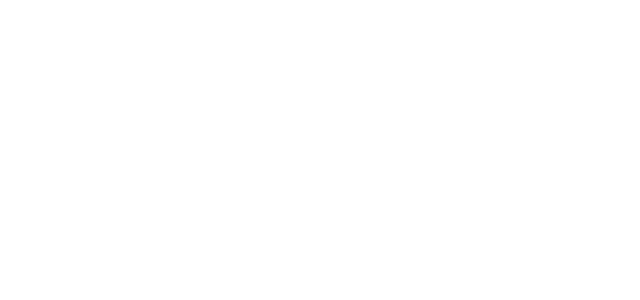
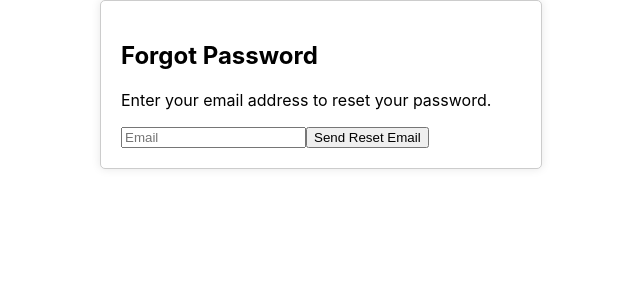
Before and after one commit to Sowmiya04Balachandran/Expense-Tracker, a React (Create React App) app: page /forgotpassword in a window 1280 px wide. Before the commit this address had no page. Shown: the top 300 px of the page, without its empty margins (319-959 px from the left). Built offline with nearby package versions, Linux system fonts and the light colour scheme.

Commit message:
Forgot password

```diff
--- a/src/App.js
+++ b/src/App.js
@@ -31,6 +31,7 @@
 import UpdateProfile from './UpdateDetail/UpdateDetail';
 import Profile from './Profile/Profile';
 import Login from './Login/Login';
+import ForgotPassword from './Login/ForgotPassword';
 
 function App() {
   return (
@@ -41,6 +42,7 @@
           <Route path="/Login" element={<Login/>}/>
           <Route path="/updateprofile" element={<UpdateProfile />} />
           <Route path="/completeprofile" element={<Profile />} />
+          <Route path="/forgotpassword" element={<ForgotPassword/>}/>
         </Routes>
       </Router>
     </AuthContextProvider>
--- /dev/null
+++ b/src/Login/ForgotPassword.js
@@ -0,0 +1,62 @@
+import React, { useState } from 'react';
+import classes from './ForgotPassword.module.css'; // Create a CSS module for styling
+
+const ForgotPassword = () => {
+  const [email, setEmail] = useState('');
+  const [isLoading, setIsLoading] = useState(false);
+  const [message, setMessage] = useState('');
+
+  const sendPasswordResetEmail = async () => {
+    setIsLoading(true);
+
+    try {
+      // Send a password reset email to the entered email address using Firebase API
+      const response = await fetch(
+        `https://identitytoolkit.googleapis.com/v1/accounts:sendOobCode?key=AIzaSyCgl1Kkkaw7_gJny8ISnqxhFean3l_05B8`,
+        {
+          method: 'POST',
+          body: JSON.stringify({
+            requestType: 'PASSWORD_RESET',
+            email: email,
+          }),
+          headers: {
+            'Content-Type': 'application/json',
+          },
+        }
+      );
+
+      if (response.ok) {
+        setMessage('Password reset email sent. Please check your inbox.');
+      } else {
+        setMessage('Password reset failed. Please check your email address.');
+      }
+    } catch (error) {
+      console.error('Error sending password reset email:', error);
+      setMessage('An error occurred. Please try again later.');
+    } finally {
+      setIsLoading(false);
+    }
+  };
+
+  return (
+    <div className={classes.container}>
+      <h2>Forgot Password</h2>
+      <p>Enter your email address to reset your password.</p>
+
+      <input
+        type="email"
+        placeholder="Email"
+        value={email}
+        onChange={(e) => setEmail(e.target.value)}
+      />
+
+      <button onClick={sendPasswordResetEmail} disabled={isLoading}>
+        {isLoading ? 'Sending...' : 'Send Reset Email'}
+      </button>
+
+      {message && <p className={classes.message}>{message}</p>}
+    </div>
+  );
+};
+
+export default ForgotPassword;
--- /dev/null
+++ b/src/Login/ForgotPassword.module.css
@@ -0,0 +1,50 @@
+/* ForgotPassword.module.css */
+
+/* Styles for the ForgotPassword component */
+.container {
+    max-width: 400px;
+    margin: 0 auto;
+    padding: 20px;
+    border: 1px solid #ccc;
+    border-radius: 5px;
+    box-shadow: 0 0 10px rgba(0, 0, 0, 0.1);
+    background-color: #fff;
+  }
+
+  .title {
+    font-size: 1.5rem;
+    margin-bottom: 20px;
+  }
+
+  .input-group {
+    margin-bottom: 20px;
+  }
+
+  .input-label {
+    display: block;
+    font-size: 1rem;
+    margin-bottom: 5px;
+  }
+
+  .input-field {
+    width: 100%;
+    padding: 10px;
+    font-size: 1rem;
+    border: 1px solid #ccc;
+    border-radius: 4px;
+  }
+
+  .submit-button {
+    display: block;
+    width: 100%;
+    padding: 10px;
+    background-color: #007bff;
+    color: #fff;
+    border: none;
+    border-radius: 4px;
+    cursor: pointer;
+  }
+
+  .submit-button:hover {
+    background-color: #0056b3;
+  }
--- a/src/Login/Login.js
+++ b/src/Login/Login.js
@@ -1,152 +1,8 @@
-// import React, { useState, useRef, useContext } from 'react';
-// import classes from './Login.module.css';
-// import AuthContext from '../store/AuthContext';
-// import { useNavigate } from 'react-router-dom';
 
-
-
-// const Login = () => {
-//     const navigate=useNavigate();
-//     const [isLogin, setIsLogin] = useState(true);
-//     const [isLoading, setIsLoading] = useState(false);
-//     const [showPassword, setShowPassword] = useState(false);
-//     const authCtx = useContext(AuthContext);
-//     const emailInputRef = useRef();
-//     const passwordInputRef = useRef();
-//     //const confirmPasswordInputRef = useRef(); // Move it here
-
-//     const submitHandler = (event) => {
-//       event.preventDefault();
-//       console.log("yes you clicked submit");
-//       const enteredEmail = emailInputRef.current.value;
-//       const enteredPassword = passwordInputRef.current.value;
-//      // const enteredConfirmPassword = confirmPasswordInputRef.current.value;
-
-//       localStorage.setItem('email', enteredEmail);
-//       setIsLoading(true);
-//       let url;
-
-//       if (isLogin) {
-//         url = 'https://identitytoolkit.googleapis.com/v1/accounts:signInWithPassword?key=AIzaSyCgl1Kkkaw7_gJny8ISnqxhFean3l_05B8';
-//       } else {
-//         // if (enteredPassword !== enteredConfirmPassword) {
-//         //   alert('Passwords do not match.');
-//         //   setIsLoading(false);
-//         //   return;
-//         // }
-
-//         url = 'https://identitytoolkit.googleapis.com/v1/accounts:signUp?key=AIzaSyCgl1Kkkaw7_gJny8ISnqxhFean3l_05B8';
-//       }
-
-//     fetch(url, {
-//       method: 'POST',
-//       body: JSON.stringify({
-//         email: enteredEmail,
-//         password: enteredPassword,
-//         returnSecureToken: true,
-//       }),
-//       headers: {
-//         'Content-Type': 'application/json',
-//       },
-//     })
-//       .then((res) => {
-//         setIsLoading(false);
-//         if (res.ok) {
-//        navigate('/')
-//           return res.json();
-//         }
-//         else {
-//           if (!res.ok) {
-//             return res.json().then((data) => {
-//               let errorMessage = "Authentication unsuccessful";
-//               if (data && data.error && data.error.message) {
-//                 errorMessage = data.error.message;
-//               }
-//               throw new Error(errorMessage);
-//             });
-//           }
-
-//         }
-//       }).then((data) => {
-//         authCtx.login(data.idToken);
-
-
-//       }).catch((err) => {
-//         alert(err.message)
-//       })
-//   };
-
-//   const switchAuthModeHandler = () => {
-//     setIsLogin((prevState) => !prevState);
-//   };
-
-//   const togglePasswordVisibility = () => {
-//     setShowPassword((prevState) => !prevState);
-//   };
-
-//   return (
-//     <div>
-//       <section className={classes.auth}>
-//         <h1>{isLogin ? 'Login' : 'Sign Up'}</h1>
-//         <form onSubmit={submitHandler}>
-//   <div className={classes.control}>
-//     <label htmlFor='email'>Your Email</label>
-//     <input type='email' id='email' required ref={emailInputRef} />
-//   </div>
-//   {/* <div className={classes.control}>
-//     <label htmlFor='password'>Your Password</label>
-//     <input type='password' id='password' required ref={passwordInputRef} />
-//   </div> */}
-//   <div className={classes.control}>
-//             <label htmlFor="password">Your Password</label>
-//             <input
-//               type={showPassword ? 'text' : 'password'} // Toggle input type
-//               id="password"
-//               required
-//               ref={passwordInputRef}
-//             />
-//             <button
-//               type="button"
-//               className={classes.togglePassword}
-//               onClick={togglePasswordVisibility}
-//             >
-//               {showPassword ? 'Hide' : 'Show'} Password
-//             </button>
-//             </div>
-//   {/* Add a conditional check for Confirm Password */}
-//   {/* {!isLogin && (
-//     <div className={classes.control}>
-//       <label htmlFor='confirm-password'>Confirm Password</label>
-//       <input
-//         type='password'
-//         id='confirm-password'
-//         required
-//         ref={confirmPasswordInputRef}
-//       />
-//     </div>
-//   )} */}
-//   <div className={classes.actions}>
-//     {!isLoading && (
-//       <button type='submit'>{isLogin ? 'Login' : 'Sign up'}</button>
-//     )}
-//     <button
-//       type='button'
-//       className={classes.toggle}
-//       onClick={switchAuthModeHandler}
-//     >
-//       {isLogin ? 'Create new account' : 'Login with an existing account'}
-//     </button>
-//   </div>
-// </form>
-//       </section>
-//     </div>
-//   );
-// };
-// export default Login;
 
 import React, { useState, useRef, useContext } from 'react';
 import AuthContext from '../store/AuthContext.js';
-import { useNavigate } from 'react-router-dom';
+import { useNavigate,Link} from 'react-router-dom';
 import styles from './Login.module.css';
 
 
@@ -239,6 +95,7 @@
               <input type="password" id="confirmPassword" required ref={confirmPasswordInputRef} />
             </div>
           )}
+          <Link to="/forgotpassword">Forgot Password</Link>
           <div className="actions">
             {!isLoading && <button type="submit">{isLogin ? 'Login' : 'Sign up'}</button>}
             <button
```
